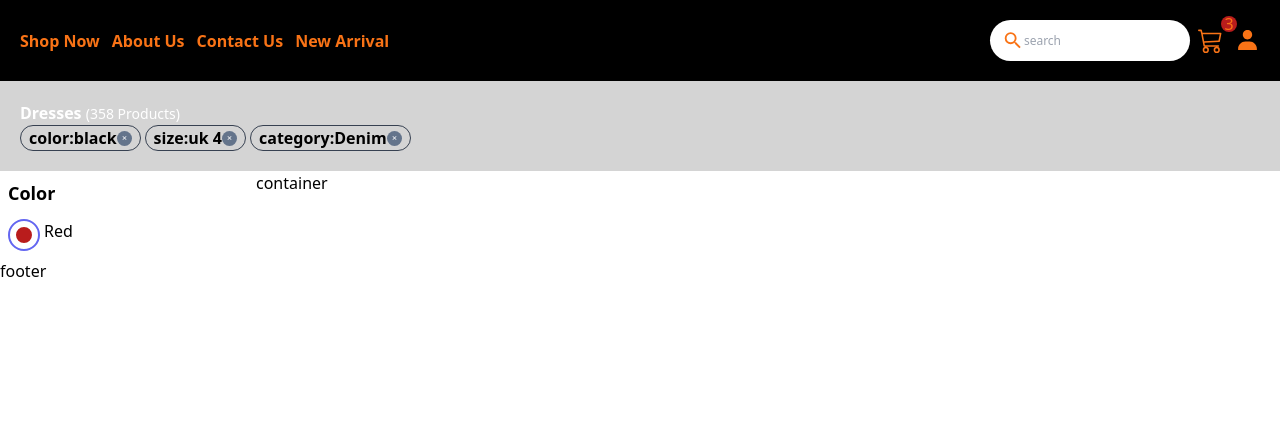
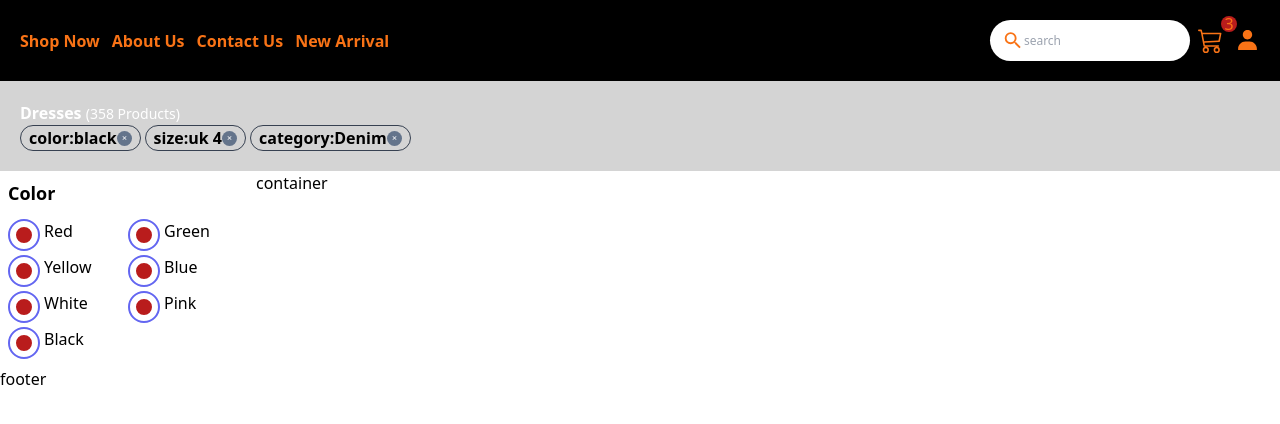
Before and after one commit to priyankara88/gflock, a React (Create React App) app: page / in a window 1280 px wide. Shown: the top 424 px of the page. Built offline with nearby package versions, Linux system fonts and the light colour scheme.

Commit message:
dynamic color

```diff
--- a/src/componant/homecomponant/HomeContainer.jsx
+++ b/src/componant/homecomponant/HomeContainer.jsx
@@ -21,10 +21,6 @@ const ColorFilter = () => {
   const [filter, setFilter] = useFilter();
   const [filterColor, setFilterColor] = useColor();
 
-  filterColor.map((val, index) => {
-    console.log(val[index].Color);
-  });
-
   return (
     <div className="w-full p-2">
       <h1 className="text-left text-lg font-semibold">Color</h1>
@@ -36,7 +32,7 @@ const ColorFilter = () => {
               <div className="flex w-fit  h-fit p-1 border-2 border-indigo-500 rounded-full items-center justify-center">
                 <div className="w-[20px] h-[20px] border-2 border-white rounded-full bg-red-700" />
               </div>
-              <p>{iColor[0].Color}</p>
+              <p>{iColor}</p>
             </div>
           );
         })}
--- a/src/context/ColorContext.jsx
+++ b/src/context/ColorContext.jsx
@@ -4,12 +4,13 @@ export const ColorContext = createContext({});
 
 const ColorProvider = ({ children }) => {
   const [filterColor, setFilterColor] = useState([
-    [
-      { Color: "Red", age: 25 },
-      { Color: "Green", age: 30 },
-      { Color: "Blue", age: 35 },
-      { Color: "White", age: 35 },
-    ],
+    "Red",
+    "Green",
+    "Yellow",
+    "Blue",
+    "White",
+    "Pink",
+    "Black",
   ]);
   return (
     <ColorContext.Provider value={{ filterColor, setFilterColor }}>
```
